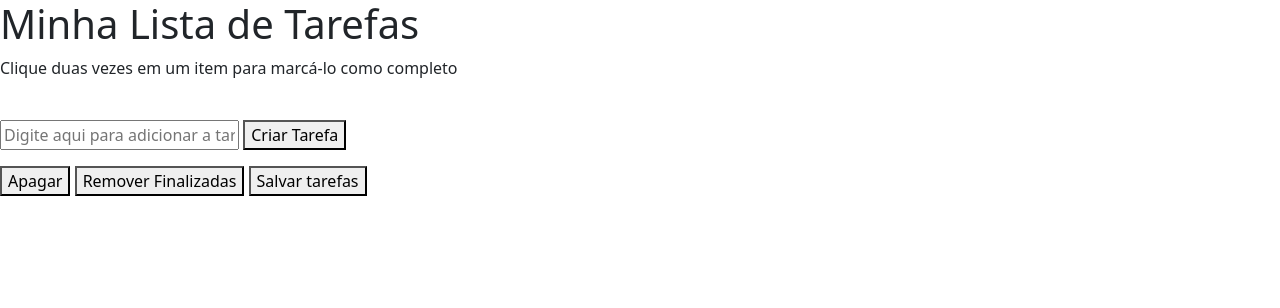
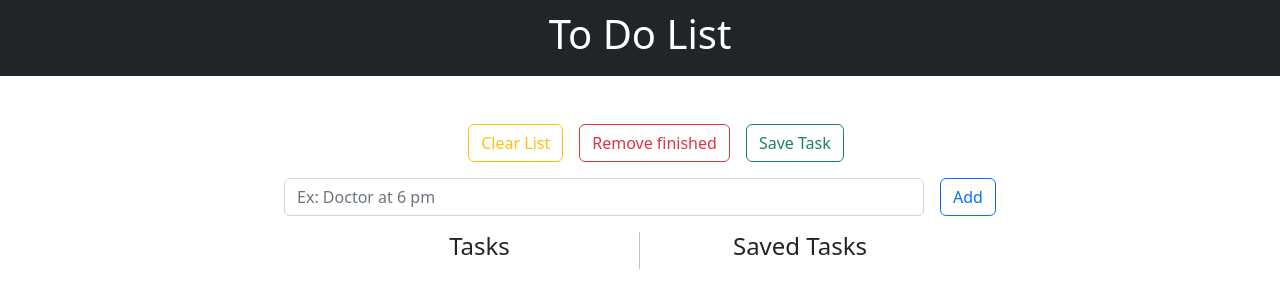
Before and after one commit to gustavodutradev/To-Do-List, a website: page index.html in a window 1280 px wide. Drawn offline with nearby package versions, Linux system fonts and the light colour scheme.

Commit message:
update project

```diff
--- a/index.html
+++ b/index.html
@@ -11,27 +11,33 @@
 </head>
 
 <body>
-    <header>
-        <h1>Minha Lista de Tarefas</h1>
+    <header class="header navbar navbar-dark bg-dark">
+        <h1 class="header-title">To Do List</h1>
     </header>
-    <p id="funcionamento">Clique duas vezes em um item para marcá-lo como completo</p>
-    <br />
+    <main class="main">
             <section class="input-task-container">
-        <input type="text" id="texto-tarefa" placeholder="Digite aqui para adicionar a tarefa">
-        <button type="text" id="criar-tarefa">Criar Tarefa
+                <section class="buttons-container">
+                    <button id="apaga-tudo" class="btn btn-outline-warning">Clear List</button>
+                    <button id="remover-finalizados" class="btn btn-outline-danger">Remove finished</button>
+                    <button id="salvar-tarefas" class="btn btn-outline-success">Save Task</button>
+                </section>
+                <section class="add-task-container">
+                    <input type="text" id="texto-tarefa"class="form-control" placeholder="Ex: Doctor at 6 pm">
+                    <button type="text" id="criar-tarefa" class="btn btn-outline-primary">Add
                     </button>
                 </section>
+            </section>
+        </main>
+        <section class="lists-container">
             <section class="task-list-container">
-        <ol id="lista-tarefas"></ol>
-    </section>
-    <section class="buttons-container">
-      <button id="apaga-tudo">Apagar</button>
-      <button id="remover-finalizados">Remover Finalizadas</button>
-      <button id="salvar-tarefas">Salvar tarefas</button>
+                <h4>Tasks</h4>
+                <ol id="lista-tarefas" class="list-group list-group-numbered"></ol>
             </section>
             <section class="saved-tasks-container">
-        <ul class="saved-tasks-list">
+                <h4 class="saved-tasks-title">Saved Tasks</h4>
+                <ul class="saved-tasks-list list-group list-group-flush">
                 </ul>
+            </section>
         </section>
 </body>
 <script src="script.js"></script>
--- a/script.js
+++ b/script.js
@@ -12,6 +12,7 @@ taskButton.addEventListener('click', () => {
   if (taskInput.value !== '') {
     const task = document.createElement('li');
     task.classList = 'tarefa';
+    task.classList.add('list-group-item');
     task.innerText = taskInput.value;
     taskList.appendChild(task);
     taskInput.value = '';
@@ -45,7 +46,7 @@ taskList.addEventListener('dblclick', ({ target }) => {
 // Cria evento que limpa tarefas quando clicado
 
 clearAllButton.addEventListener('click', () => {
-  taskList.remove();
+  taskList.innerHTML = '';
 });
 
 // Cria evento que limpa tarefas concluídas quando clicado
@@ -73,6 +74,7 @@ saveTasks.addEventListener('click', () => {
     const savedTask = document.createElement('li');
     savedTasksList.appendChild(savedTask);
     savedTask.classList = 'saved-task';
+    savedTask.classList.add('list-group-item');
     savedTask.innerText = task;
   });
   const taskToRemove = document.querySelector('.selecionada');
--- a/style.css
+++ b/style.css
@@ -1,7 +1,84 @@
+.header {
+    color: #fff;
+    padding: 10px;
+    margin-bottom: 1em;
+    position: relative;
+}
+
+.header-title {
+    width: 100%;
+    text-align: center;
+}
+
+.main {
+    display: flex;
+    flex-direction: column;
+    justify-content: flex-start;
+    width: 100%;
+}
+
+.lists-container {
+    display: flex;
+    flex-direction: row;
+    justify-content: space-evenly;
+    width: 50%;
+    margin: 0 auto;
+    align-items: center;
+    height: 100%;
+}
+
+.buttons-container {
+    display: flex;
+    flex-direction: row;
+    width: 100%;
+    margin: 1em;
+}
+.add-task-container {
+    display: flex;
+    flex-direction: row;
+    width: 100%;
+    justify-content: center;
+    gap: 1em;
+}
+.input-task-container {
+    display: flex;
+    flex-direction: column;
+    width: 100%;
+    justify-content: center;
+    margin: 1em auto;
+}
+
+.task-list-container {
+    border-right: 1px solid rgba(0, 0, 0, 0.242);
+    width: 50%;
+    display: flex;
+    flex-direction: column;
+    justify-content: flex-start;
+    align-items: center;
+}
+.saved-tasks-container {
+    width: 50%;
+    display: flex;
+    flex-direction: column;
+    align-items: center;
+}
+
+.buttons-container {
+    display: flex;
+    flex-direction: row;
+    justify-content: center;
+    width: 100%;
+    gap: 1em;
+}
+
+#texto-tarefa {
+    width: 50%;
+}
+
 .completed {
     text-decoration: line-through;
 }
 
 .selecionada {
-    background-color: gray;
+    background-color: rgba(0, 0, 0, 0.169);
 }
```
Also changed, not shown: package.json (+6 -5 lines), 2 other files. Lines whose indentation alone changed are shown as unchanged.
